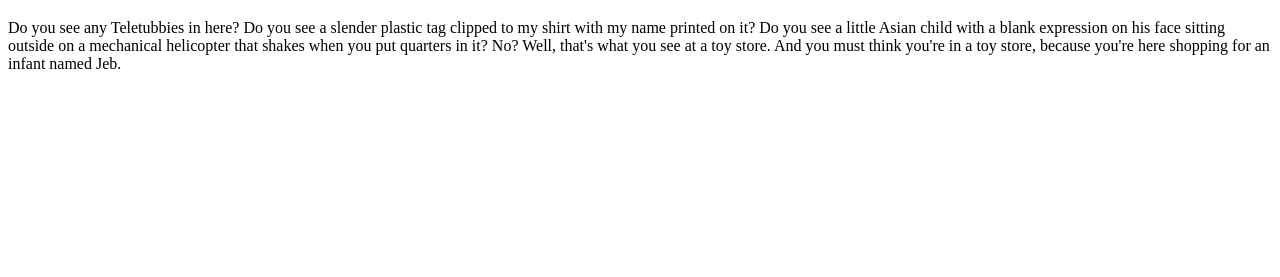
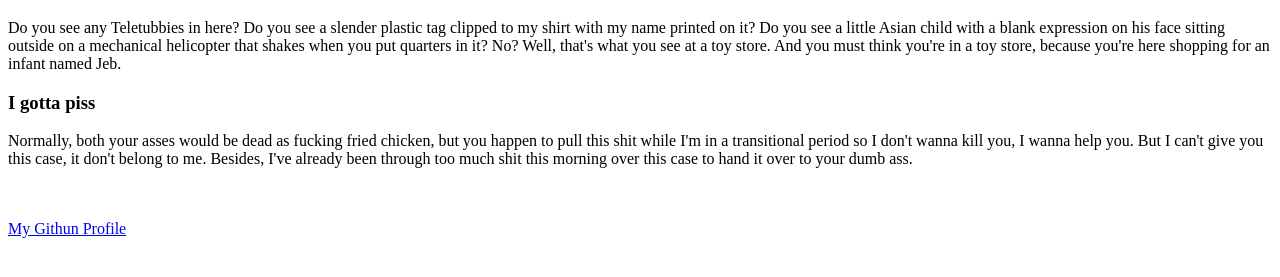
Before and after one commit to meindlgrayson/Git-skills, a plain HTML site: page index.html in a window 1280 px wide. Shown: the part 61-338 px from the top of the page. Drawn offline with Linux system fonts and the light colour scheme.

Commit message:
added h3 p and a

```diff
--- a/index.html
+++ b/index.html
@@ -7,5 +7,11 @@
   <body>
     <h1>Samuel L Jackson</h1>
     <p>Do you see any Teletubbies in here? Do you see a slender plastic tag clipped to my shirt with my name printed on it? Do you see a little Asian child with a blank expression on his face sitting outside on a mechanical helicopter that shakes when you put quarters in it? No? Well, that's what you see at a toy store. And you must think you're in a toy store, because you're here shopping for an infant named Jeb. </p>
+    <h3>I gotta piss</h3>
+    <p>Normally, both your asses would be dead as fucking fried chicken, but you happen to pull this shit while I'm in a transitional period so I don't wanna kill you, I wanna help you. But I can't give you this case, it don't belong to me. Besides, I've already been through too much shit this morning over this case to hand it over to your dumb ass.</p>
+    <br><br>
+    <a href="https://github.com/meindlgrayson">My Githun Profile</a>
+
+
   </body>
 </html>
```
